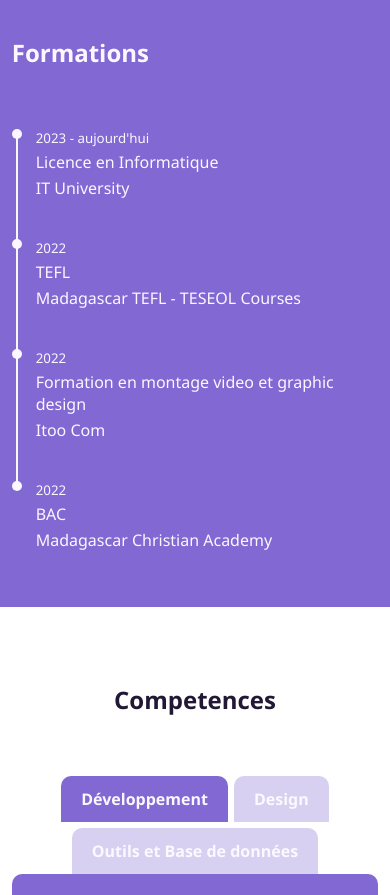
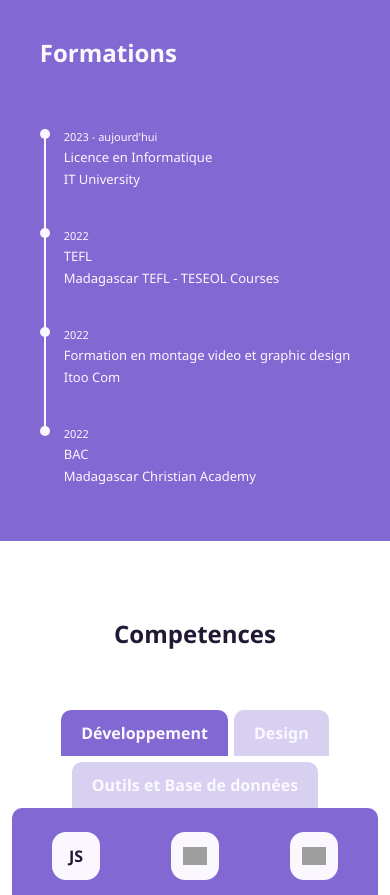
Before and after one commit to Erica-Bk/portfolio, a plain HTML site: page index.html in a window 390 px wide. Shown: the part 1440-2335 px from the top of the page. Drawn offline with Linux system fonts and the light colour scheme; grey boxes are pictures that could not be loaded; a web font is replaced by a local one.

Commit message:
new update

```diff
--- a/index.html
+++ b/index.html
@@ -938,6 +938,12 @@
             width:48px;
             height:48px;
         }
+        .timeline-text small{
+            font-size:11px;
+        }
+        .timeline-text span{
+            font-size:13px;
+        }
         .gallery-thumb{
             width:44px;
             height:44px;
```
